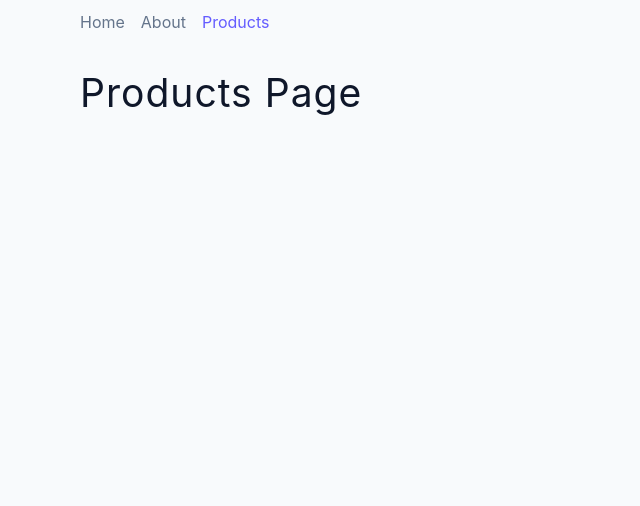
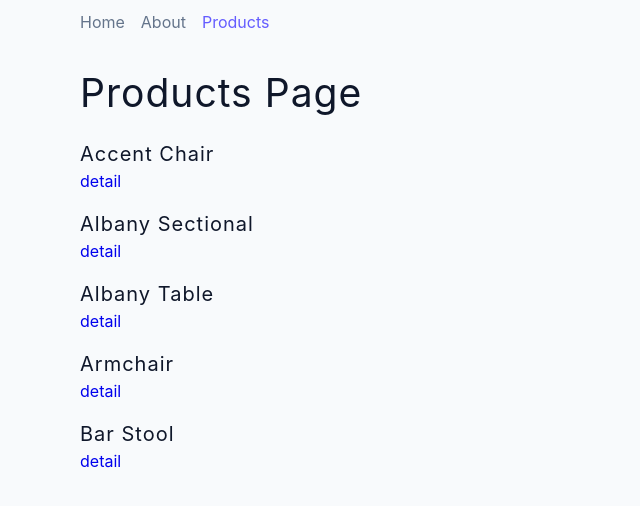
Before and after one commit to BarryCoding/study-react-router6, a React (Vite) app: page /products in a window 1280 px wide. Shown: the top 506 px of the page, without its empty margins (0-640 px from the left). Built offline with nearby package versions, Linux system fonts and the light colour scheme.

Commit message:
step11 mock data

```diff
--- /dev/null
+++ b/src/mocks/data.js
@@ -0,0 +1,37 @@
+const products = [
+  {
+    id: 'recZkNf2kwmdBcqd0',
+    name: 'accent chair',
+    image:
+      'https://dl.airtable.com/.attachmentThumbnails/e8bc3791196535af65f40e36993b9e1f/438bd160',
+  },
+  {
+    id: 'recEHmzvupvT8ZONH',
+    name: 'albany sectional',
+
+    image:
+      'https://dl.airtable.com/.attachmentThumbnails/0be1af59cf889899b5c9abb1e4db38a4/d631ac52',
+  },
+  {
+    id: 'rec5NBwZ5zCD9nfF0',
+    name: 'albany table',
+
+    image:
+      'https://dl.airtable.com/.attachmentThumbnails/7478483f40a2f56662a87b304bd4e104/707d397f',
+  },
+  {
+    id: 'recd1jIVIEChmiwhe',
+    name: 'armchair',
+
+    image:
+      'https://dl.airtable.com/.attachmentThumbnails/530c07c5ade5acd9934c8dd334458b86/cf91397f',
+  },
+  {
+    id: 'recoM2MyHJGHLVi5l',
+    name: 'bar stool',
+    image:
+      'https://dl.airtable.com/.attachmentThumbnails/a6119fabf7256049cc0e8dbcdf536c9c/b0153f66',
+  },
+];
+
+export default products;
--- a/src/pages/ProductDtail.jsx
+++ b/src/pages/ProductDtail.jsx
@@ -1,10 +1,13 @@
 import { Link, useParams } from 'react-router-dom';
+import mockData from '../mocks/data'
 
 export const ProductDtail = () => {
   const { productId } = useParams();
+  const {image,name} = mockData.find(data=>data.id === productId)
   return (
     <section className='section product'>
-      <h4>{productId}</h4>
+      <img src={image} alt={name} />
+      <h5>{name}</h5>
       <Link to='/products'>back to Products</Link>
     </section>
   );
--- a/src/pages/Products.jsx
+++ b/src/pages/Products.jsx
@@ -1,7 +1,19 @@
+import { Link } from 'react-router-dom';
+import mockData from '../mocks/data';
 const Products = () => {
   return (
     <section className='section'>
       <h2>Products Page</h2>
+      <div className='products'>
+        {mockData.map(({ id, name }) => {
+          return (
+            <article key={id}>
+              <h5>{name}</h5>
+              <Link to={`/products/${id}`}>detail</Link>
+            </article>
+          );
+        })}
+      </div>
     </section>
   );
 };
```
Also changed, not shown: 1 other file (tests, documents, lock files or other folders).
